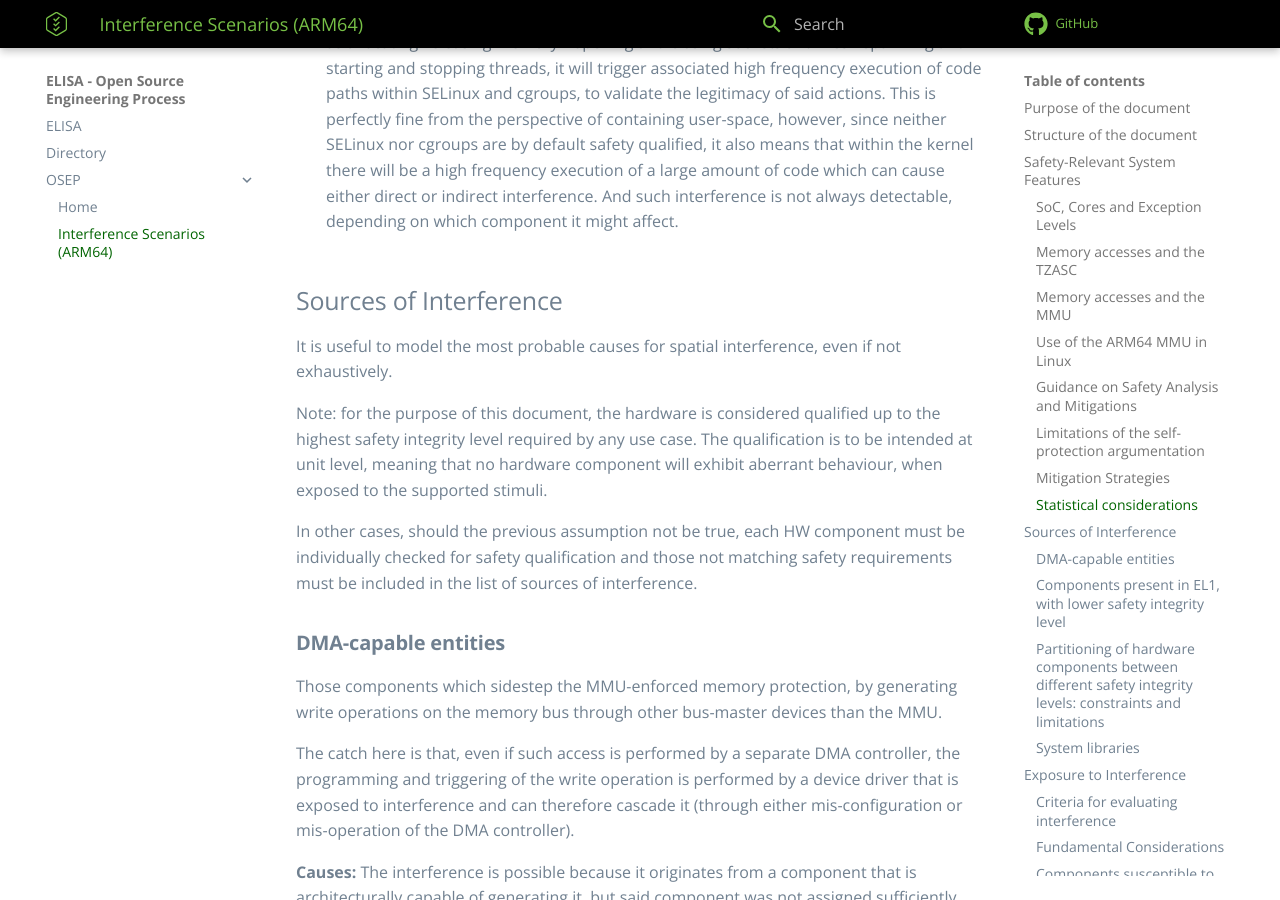
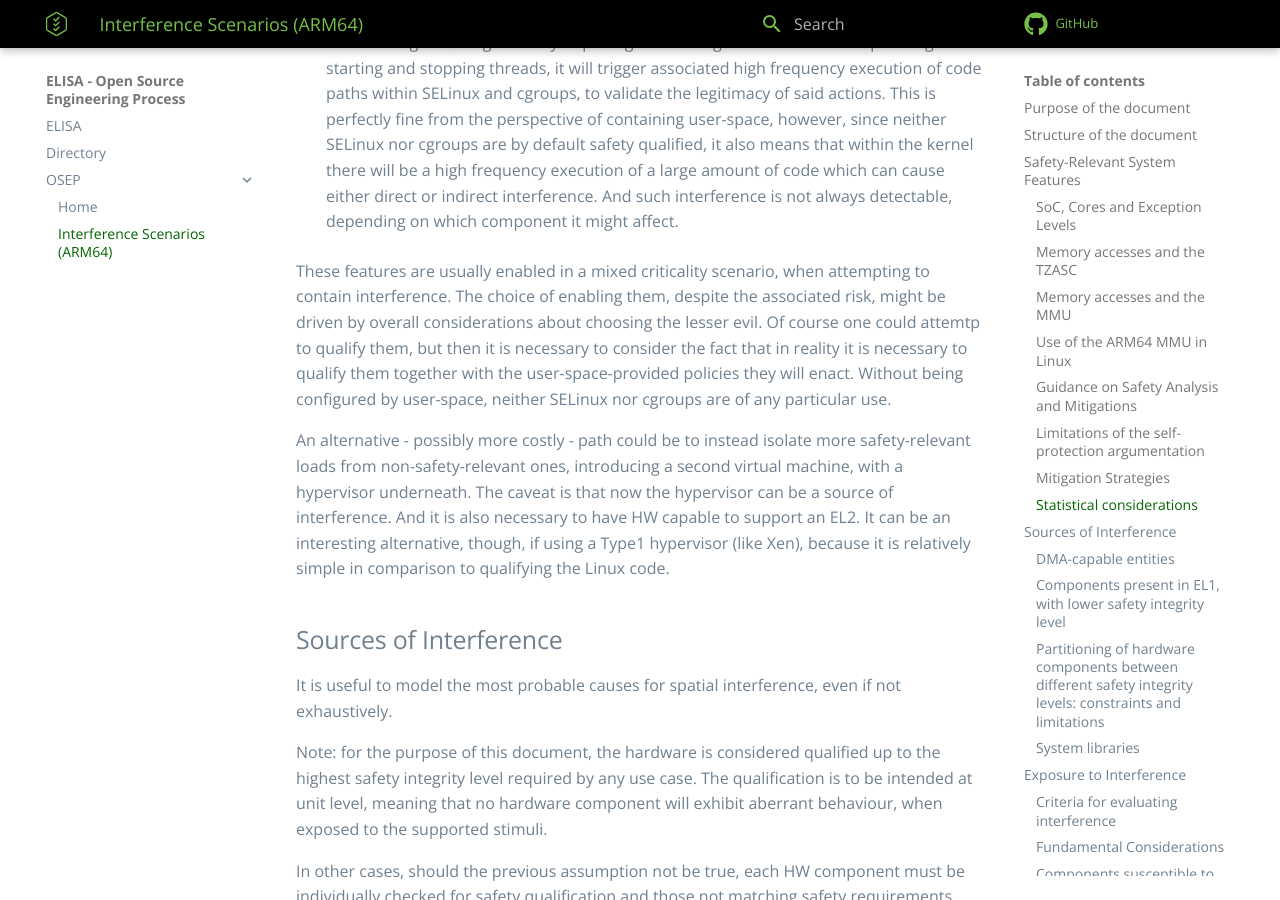
Before and after one commit to elisa-tech/wg-osep, an MkDocs documentation site: the page built from docs/Interference_Scenarios_for_an_ARM64_Linux_System.md, in a window 1280 px wide and 900 px high, scrolled down 18200 px. Built offline with MkDocs 1.6.1 and Material for MkDocs 9.7.7, drawn with Linux system fonts in a browser that asks for light colours; comment, search, counter and statistics services are not loaded.

Commit message:
Detailing SELinux,cgroups pros and cons vs Hypervisor.
Add details about SELinux cgroups vs hypervisor

Co-authored-by: Paul Albertella <paul.albertella@codethink.co.uk>
Signed-off-by: igor stoppa <istoppa@nvidia.com>

```diff
--- a/docs/Interference_Scenarios_for_an_ARM64_Linux_System.md
+++ b/docs/Interference_Scenarios_for_an_ARM64_Linux_System.md
@@ -472,6 +472,16 @@ This is perfectly fine from the perspective of containing user-space, however, s
 frequency execution of a large amount of code which can cause either direct or indirect interference.
 And such interference is not always detectable, depending on which component it might affect.
 
+These features are usually enabled in a mixed criticality scenario, when attempting to contain interference.
+The choice of enabling them, despite the associated risk, might be driven by overall considerations about choosing the lesser evil.
+Of course one could attemtp to qualify them, but then it is necessary to consider the fact that in reality it is necessary to qualify them together with the user-space-provided policies they will enact.
+Without being configured by user-space, neither SELinux nor cgroups are of any particular use.
+
+An alternative - possibly more costly - path could be to instead isolate more safety-relevant loads from non-safety-relevant ones, introducing a second virtual machine, with a hypervisor underneath.
+The caveat is that now the hypervisor can be a source of interference. And it is also necessary to have HW capable to support an EL2.
+It can be an interesting alternative, though, if using a Type1 hypervisor (like Xen), because it is relatively simple in comparison to qualifying the Linux code.
+
+
 ## Sources of Interference
 It is useful to model the most probable causes for spatial interference, even if not exhaustively.
 
```
